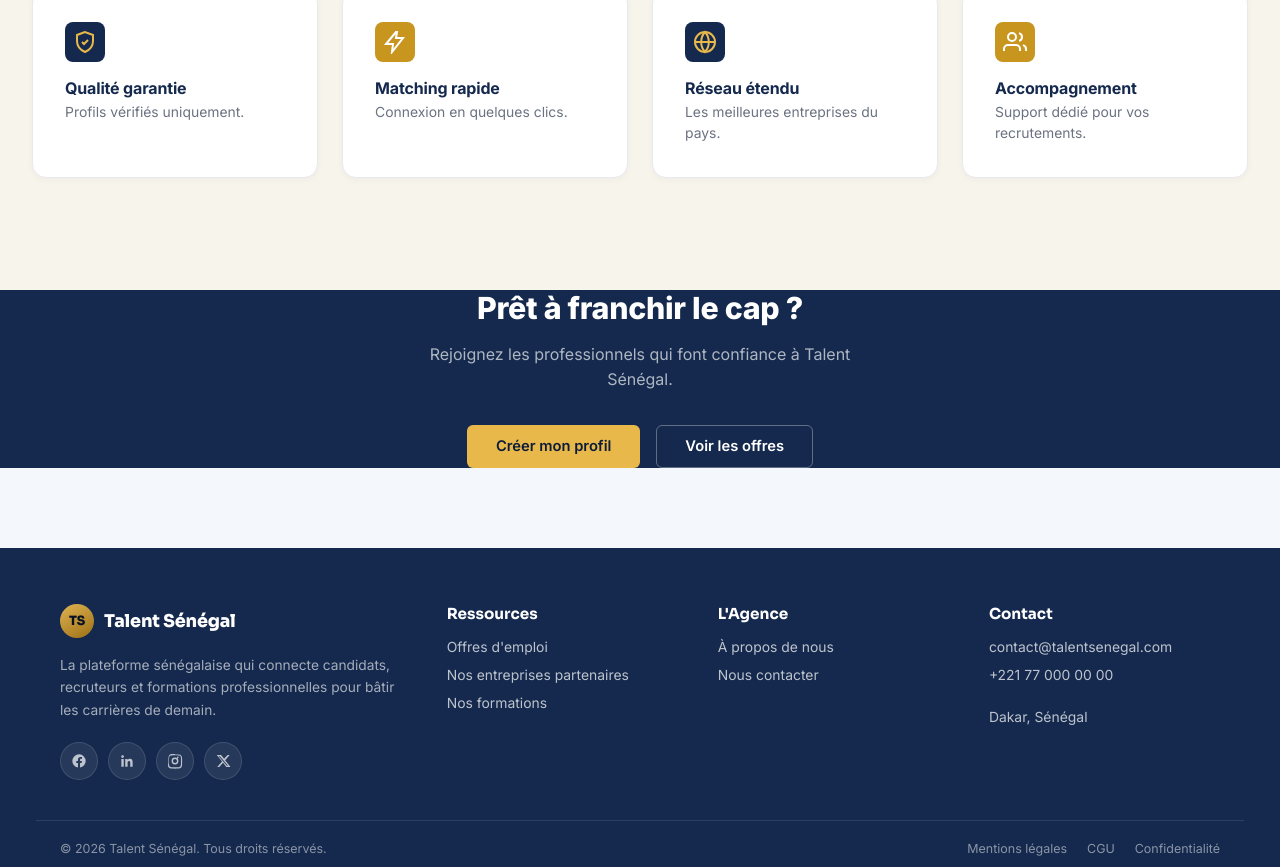
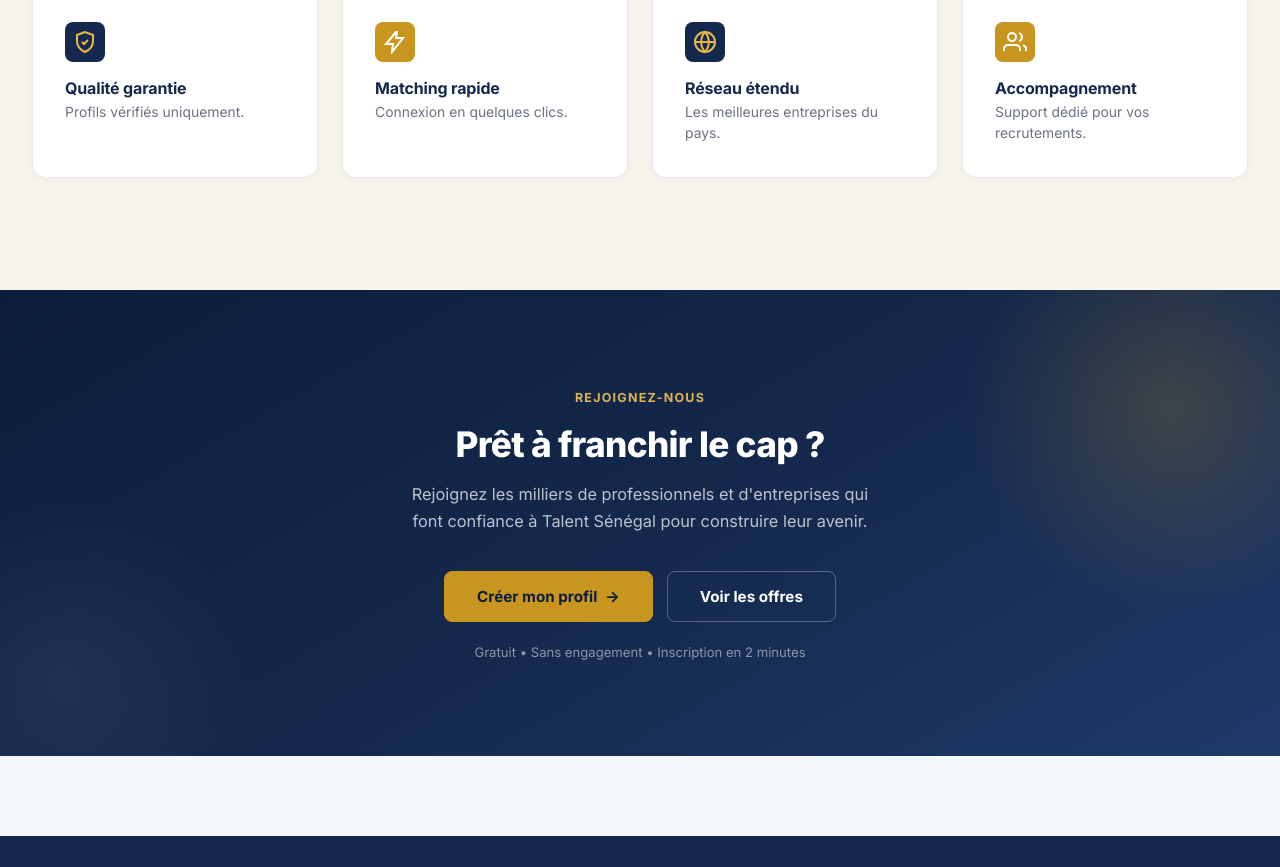
Before and after one commit to Christian190300/teranga-frontend, a React (Vite) app: page / in a window 1280 px wide. Shown: the part 1173-2040 px from the top of the page. Built offline with nearby package versions, Linux system fonts and the light colour scheme; no server answers.

Commit message:
home page

```diff
--- a/src/components/home/FinalCTA.tsx
+++ b/src/components/home/FinalCTA.tsx
@@ -1,18 +1,31 @@
 import { Link } from "react-router-dom";
+import "./finalCta.css";
 
 export function FinalCTA() {
     return (
-        <section className="home-final home-container">
-            <div className="home-final__circle" />
-            <h2>Prêt à franchir le cap ?</h2>
-            <p>Rejoignez les professionnels qui font confiance à Talent Sénégal.</p>
-            <div className="home-final__actions">
-                <Link to="/inscription?role=candidat" className="home-btn home-btn--gold">
-                    Créer mon profil
-                </Link>
-                <Link to="/inscription?role=candidat" className="home-btn home-btn--outline">
-                    Voir les offres
-                </Link>
+        <section className="final-cta">
+            <div className="final-cta__glow final-cta__glow--1" aria-hidden="true" />
+            <div className="final-cta__glow final-cta__glow--2" aria-hidden="true" />
+
+            <div className="final-cta__container">
+                <span className="final-cta__eyebrow">Rejoignez-nous</span>
+                <h2 className="final-cta__title">Prêt à franchir le cap ?</h2>
+                <p className="final-cta__text">
+                    Rejoignez les milliers de professionnels et d'entreprises qui font confiance à Talent Sénégal
+                    pour construire leur avenir.
+                </p>
+
+                <div className="final-cta__actions">
+                    <Link to="/inscription?role=candidat" className="final-cta__btn final-cta__btn--gold">
+                        Créer mon profil
+                        <span aria-hidden="true">→</span>
+                    </Link>
+                    <Link to="/offres" className="final-cta__btn final-cta__btn--outline">
+                        Voir les offres
+                    </Link>
+                </div>
+
+                <p className="final-cta__note">Gratuit • Sans engagement • Inscription en 2 minutes</p>
             </div>
         </section>
     );
--- /dev/null
+++ b/src/components/home/finalCta.css
@@ -0,0 +1,137 @@
+.final-cta {
+    position: relative;
+    overflow: hidden;
+    background: linear-gradient(150deg, #0b1d3a 0%, #14294d 55%, #1e3a6b 100%);
+    padding: 96px 24px;
+    text-align: center;
+}
+
+.final-cta__glow {
+    position: absolute;
+    border-radius: 50%;
+    pointer-events: none;
+}
+
+.final-cta__glow--1 {
+    top: -20%;
+    right: -8%;
+    width: 420px;
+    height: 420px;
+    background: radial-gradient(circle, rgba(200, 149, 30, 0.22) 0%, transparent 70%);
+}
+
+.final-cta__glow--2 {
+    bottom: -25%;
+    left: -10%;
+    width: 380px;
+    height: 380px;
+    background: radial-gradient(circle, rgba(255, 255, 255, 0.06) 0%, transparent 70%);
+}
+
+.final-cta__container {
+    position: relative;
+    max-width: 640px;
+    margin: 0 auto;
+}
+
+.final-cta__eyebrow {
+    display: inline-block;
+    font-family: 'Inter', -apple-system, sans-serif;
+    font-size: 0.78rem;
+    font-weight: 700;
+    letter-spacing: 0.1em;
+    text-transform: uppercase;
+    color: #e0b352;
+    margin-bottom: 18px;
+}
+
+.final-cta__title {
+    font-family: 'Inter', -apple-system, sans-serif;
+    font-size: 2.2rem;
+    font-weight: 800;
+    color: white;
+    letter-spacing: -0.02em;
+    margin: 0 0 16px;
+    line-height: 1.2;
+}
+
+.final-cta__text {
+    font-family: 'Inter', -apple-system, sans-serif;
+    font-size: 1.02rem;
+    color: rgba(255, 255, 255, 0.72);
+    line-height: 1.65;
+    max-width: 480px;
+    margin: 0 auto 36px;
+}
+
+.final-cta__actions {
+    display: flex;
+    align-items: center;
+    justify-content: center;
+    gap: 14px;
+    flex-wrap: wrap;
+    margin-bottom: 22px;
+}
+
+.final-cta__btn {
+    display: inline-flex;
+    align-items: center;
+    gap: 8px;
+    padding: 15px 32px;
+    border-radius: 8px;
+    font-family: 'Inter', -apple-system, sans-serif;
+    font-size: 0.95rem;
+    font-weight: 700;
+    text-decoration: none;
+    transition: background 0.15s ease, transform 0.15s ease, border-color 0.15s ease;
+    white-space: nowrap;
+}
+
+.final-cta__btn--gold {
+    background: #c8951e;
+    color: #0b1d3a;
+    border: 1.5px solid #c8951e;
+}
+
+.final-cta__btn--gold:hover {
+    background: #e0b352;
+    border-color: #e0b352;
+    transform: translateY(-1px);
+}
+
+.final-cta__btn--outline {
+    background: transparent;
+    color: white;
+    border: 1.5px solid rgba(255, 255, 255, 0.28);
+}
+
+.final-cta__btn--outline:hover {
+    background: rgba(255, 255, 255, 0.08);
+    border-color: rgba(255, 255, 255, 0.5);
+}
+
+.final-cta__note {
+    font-family: 'Inter', -apple-system, sans-serif;
+    font-size: 0.82rem;
+    color: rgba(255, 255, 255, 0.5);
+    margin: 0;
+}
+
+@media (max-width: 560px) {
+    .final-cta {
+        padding: 72px 20px;
+    }
+
+    .final-cta__title {
+        font-size: 1.7rem;
+    }
+
+    .final-cta__actions {
+        flex-direction: column;
+        align-items: stretch;
+    }
+
+    .final-cta__btn {
+        justify-content: center;
+    }
+}
```
